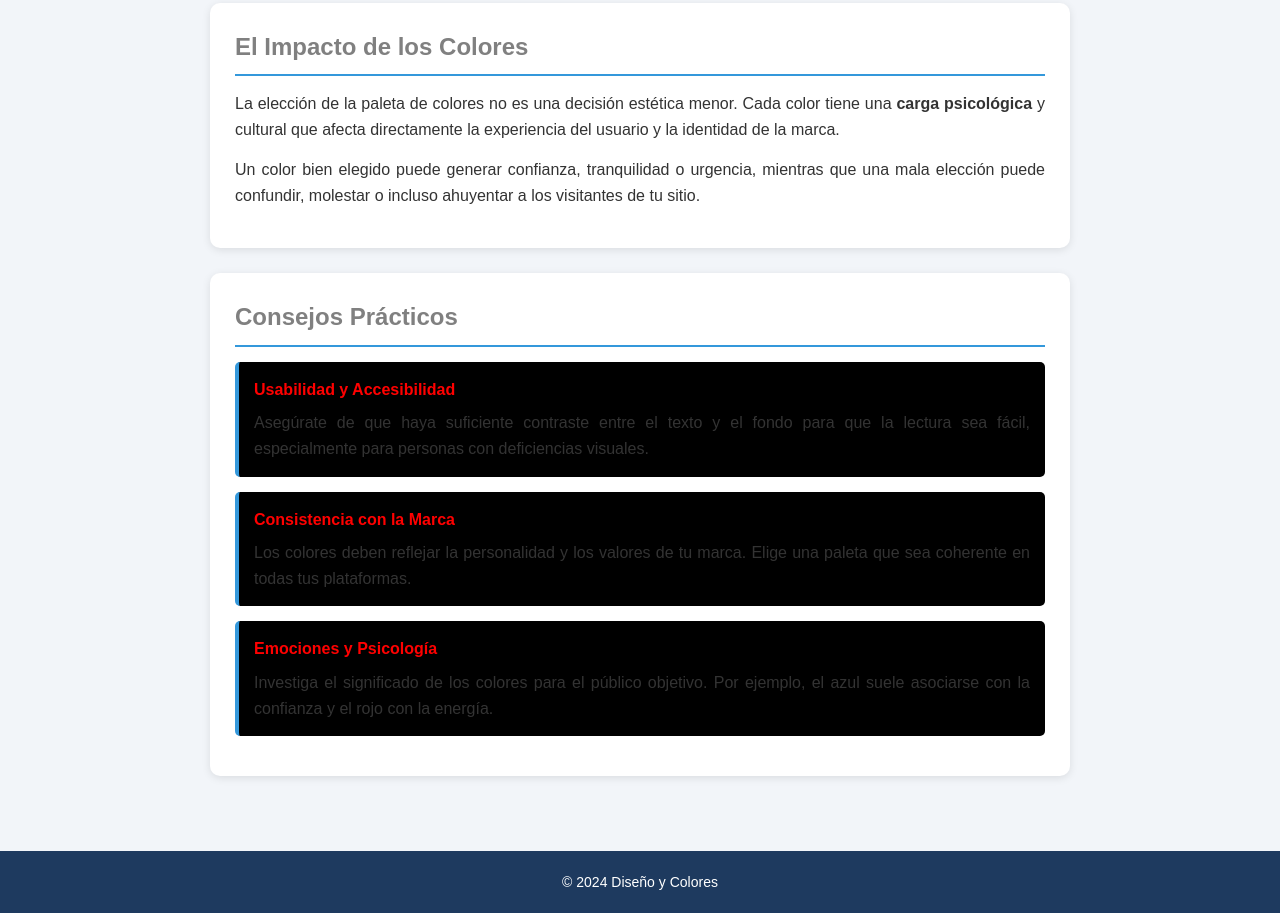
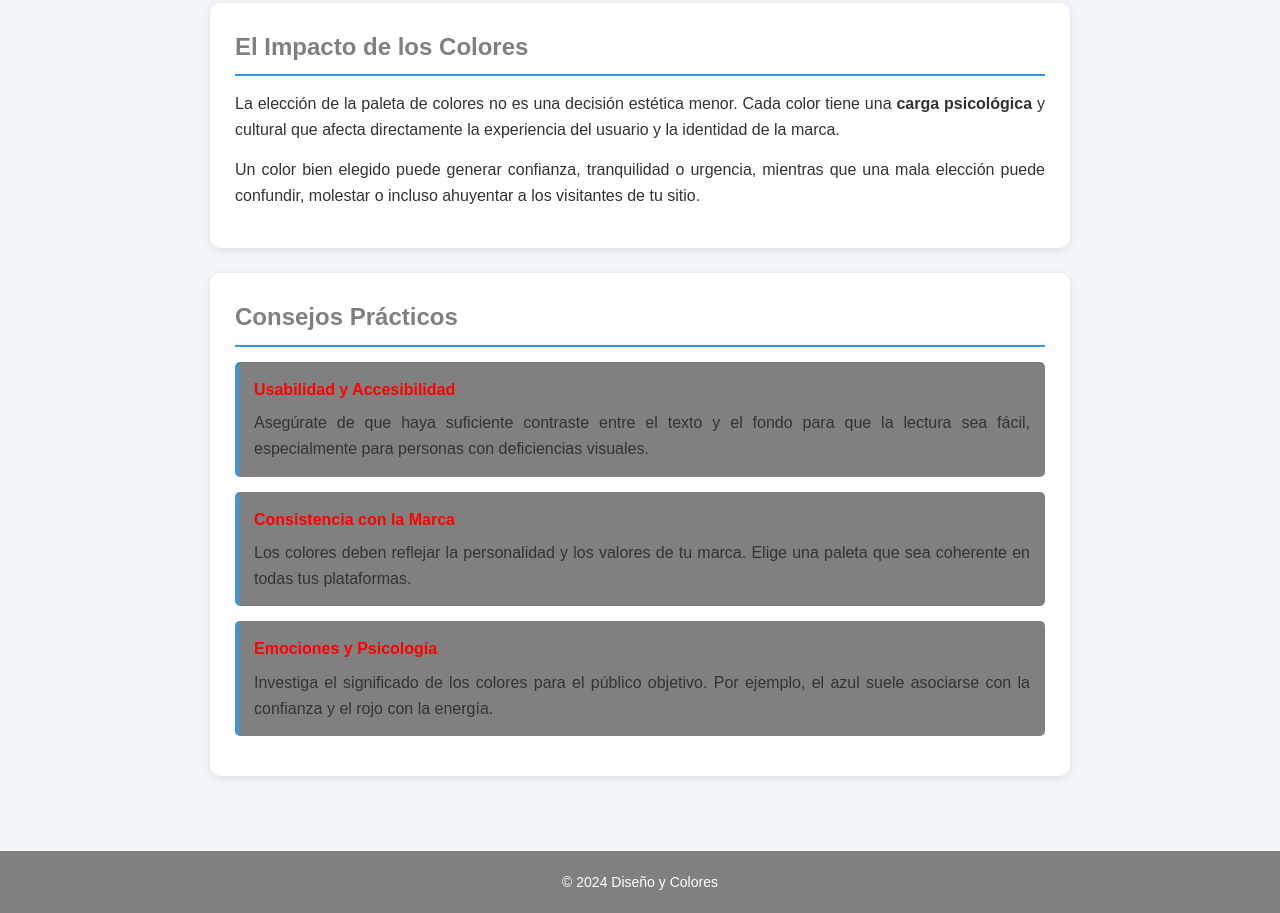
Before and after one commit to mirkof209-coder/practica-beem, a plain HTML site: page index.html in a window 1280 px wide. Shown: the part 201-1114 px from the top of the page. Drawn offline with Linux system fonts and the light colour scheme.

Commit message:
Actualizar styles.css

```diff
--- a/styles.css
+++ b/styles.css
@@ -69,7 +69,7 @@ body {
 }
 
 .tips__item {
-    background-color: black ;
+    background-color: grey ;
     padding: 15px;
     margin-bottom: 15px;
     border-left: 4px solid #3498db;
@@ -87,7 +87,7 @@ body {
 
 
 .footer {
-    background-color: #1e3a5f;
+    background-color: grey ;
     color: white;
     text-align: center;
     padding: 20px;
```
